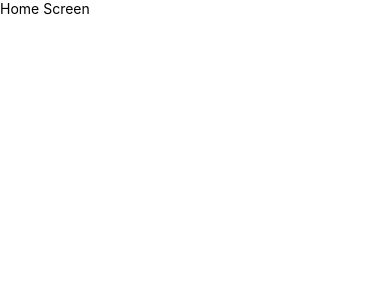
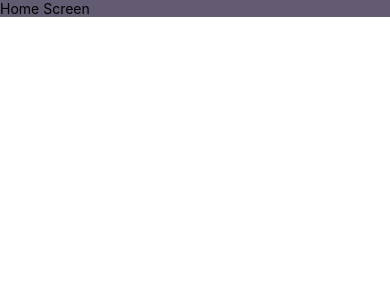
Before and after one commit to Rifat8080/alteryouth_reactNative, a React Native app: screen / in a window 390 px wide. Shown: the top 300 px of the page. Built offline with nearby package versions, Linux system fonts and the light colour scheme.

Commit message:
app create start

```diff
--- a/index.js
+++ b/index.js
@@ -8,7 +8,7 @@ const theme = {
   ...DefaultTheme,
   colors: {
     ...DefaultTheme.colors,
-    primary: 'tomato',
+    primary: 'green',
     secondary: 'yellow',
   },
 };
--- a/src/HomeScreen.js
+++ b/src/HomeScreen.js
@@ -1,9 +1,11 @@
 import React from 'react';
 import { View, Text, StyleSheet } from 'react-native';
+import { useTheme } from 'react-native-paper';
 
 const HomeScreen = () => {
+    const theme  = useTheme();
   return (
-    <View >
+    <View style={{backgroundColor: theme.colors.secondary}}>
       <Text >Home Screen</Text>
     </View>
   );
```
